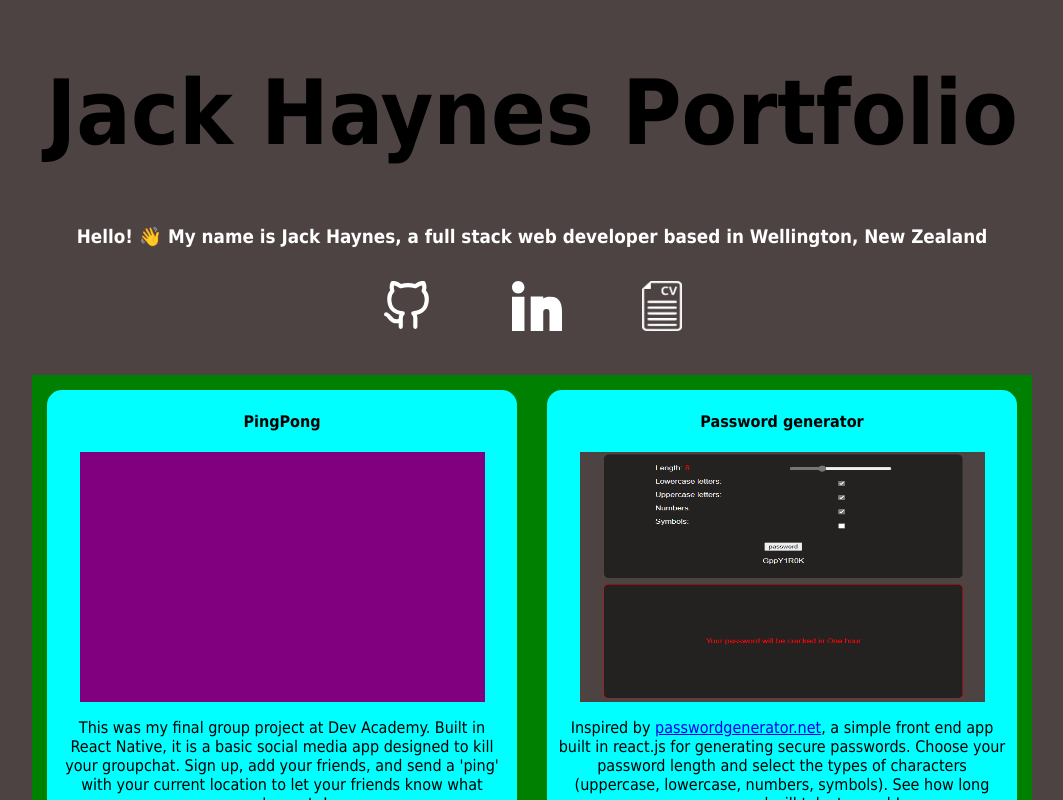
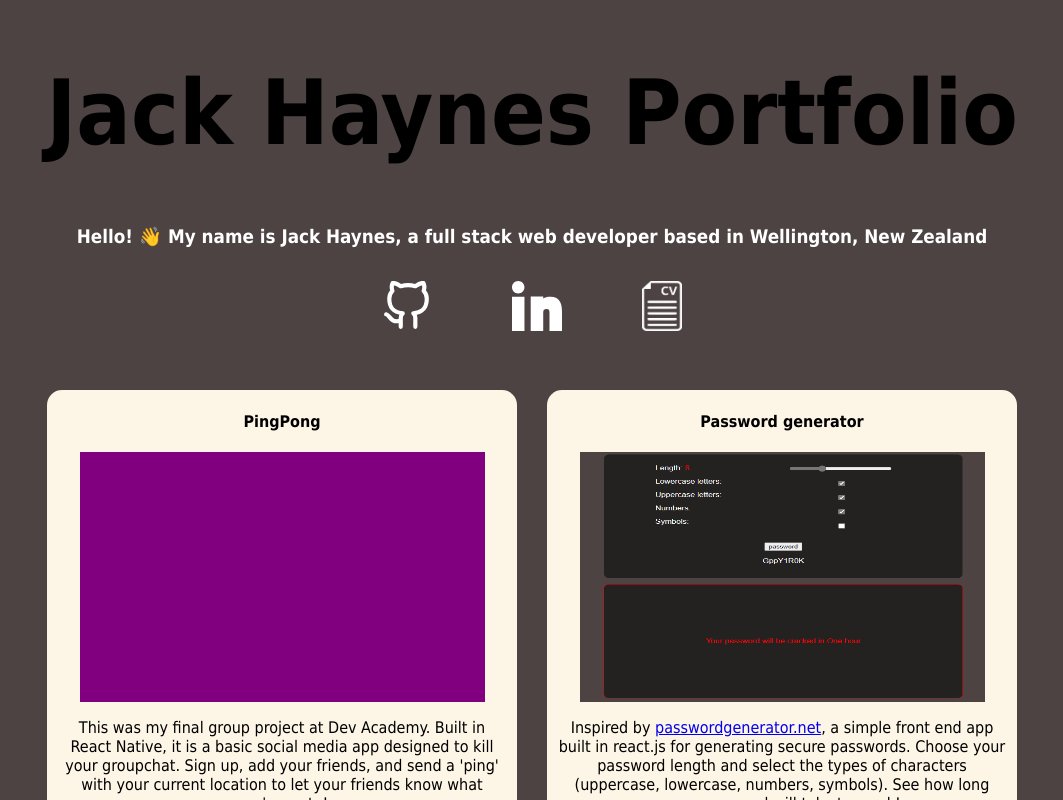
Before and after one commit to J-Haynes/portfolio, a React (Create React App) app: page / in a window 1280 px wide. Shown: the top 800 px of the page, without its empty margins (108-1171 px from the left). Built offline with nearby package versions, Linux system fonts and the light colour scheme.

Commit message:
styling changes

```diff
--- a/src/index.css
+++ b/src/index.css
@@ -25,7 +25,7 @@ code {
   max-width: 1000px;
   width: 85vw;
   height: auto;
-  background: green;
+  background: rgb(77, 67, 67);
   margin: 25px auto;
   flex-wrap: wrap;
   flex-direction: row;
@@ -39,7 +39,7 @@ code {
   width: 45%;
   min-width:420px;
   height: 550px;
-  background-color: aqua;
+  background-color: oldlace;
   border-radius: 15px;
   margin: 15px;
   padding: 0px 10px 0px 10px;
```
